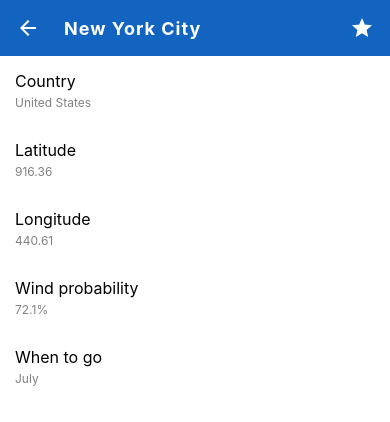
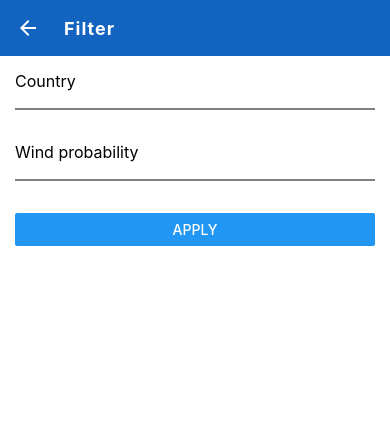
Before and after one commit to alexbiolete/react-native-kite, a React Native app: screen / in a window 390 px wide. Shown: the top 422 px of the page. Built offline with nearby package versions, Linux system fonts and the light colour scheme.

Commit message:
Added basic Filter screen

```diff
--- a/App.js
+++ b/App.js
@@ -6,6 +6,7 @@
 import { dbApiUrl } from './App/config'
 import Index from './Views/Index'
 import Item from './Views/Item'
+import Filter from './Views/Filter'
 
 const App = () => {
   // Mock data
@@ -32,7 +33,8 @@
     <SafeAreaView>
       {/* Pages */}
       {/* <Index items={items} /> */}
-      <Item item={items[0]} />
+      {/* <Item item={items[0]} /> */}
+      <Filter />
       {/* Expo status bar */}
       <StatusBar style="auto" />
     </SafeAreaView>
--- a/Components/ActionBar.js
+++ b/Components/ActionBar.js
@@ -20,16 +20,18 @@
               size={24}
               style={styles.iconBack}
             />
-          ) : ('')}
+          ) : (null)}
           <Text style={styles.title}>
             {title}
           </Text>
         </View>
-        <Icon
-          name='star'
-          size={24}
-          style={styles.iconStar}
-        />
+        {atItem ? (
+          <Icon
+            name='star'
+            size={24}
+            style={styles.iconStar}
+          />
+        ) : (null)}
       </View>
     </SafeAreaView>
   )
--- /dev/null
+++ b/Views/Filter.js
@@ -0,0 +1,60 @@
+import React from 'react'
+import {
+  StyleSheet,
+  View,
+  Text,
+  TextInput,
+  Button
+} from 'react-native'
+import ActionBar from '../Components/ActionBar'
+
+const Filter = () => {
+
+  return (
+    <View>
+      <ActionBar title="Filter" />
+      <View style={styles.container}>
+        <View style={styles.inputWrapper}>
+          <Text style={styles.textPrimary}>
+            Country
+          </Text>
+          <TextInput
+            style={styles.input}
+          />
+        </View>
+        <View style={styles.inputWrapper}>
+          <Text style={styles.textPrimary}>
+            Wind probability
+          </Text>
+          <TextInput
+            style={styles.input}
+          />
+        </View>
+        <Button title="Apply" />
+      </View>
+    </View>
+  )
+}
+
+const styles = StyleSheet.create({
+  container: {
+    padding: 15
+  },
+  inputWrapper: {
+    marginBottom: 32
+  },
+  input: {
+    borderBottomWidth: 2,
+    borderBottomColor: 'gray'
+  },
+  textPrimary: {
+    fontSize: 16
+  },
+  textSecondary: {
+    marginTop: 4,
+    fontSize: 12,
+    color: 'gray'
+  }
+})
+
+export default Filter
--- a/Views/Index.js
+++ b/Views/Index.js
@@ -10,7 +10,7 @@
 
   return (
     <View>
-      <ActionBar title="Kitesurfing App" />
+      <ActionBar title="Kitesurfing App" atIndex />
       <FlatList
         data={items}
         renderItem={({item}) => <ListItem key={item.id} item={item} />}
--- a/Views/Item.js
+++ b/Views/Item.js
@@ -10,7 +10,7 @@
 
   return (
     <View>
-      <ActionBar title={item.title} />
+      <ActionBar title={item.title} atItem />
       <View style={styles.element}>
         <Text style={styles.textPrimary}>
           Country
```
